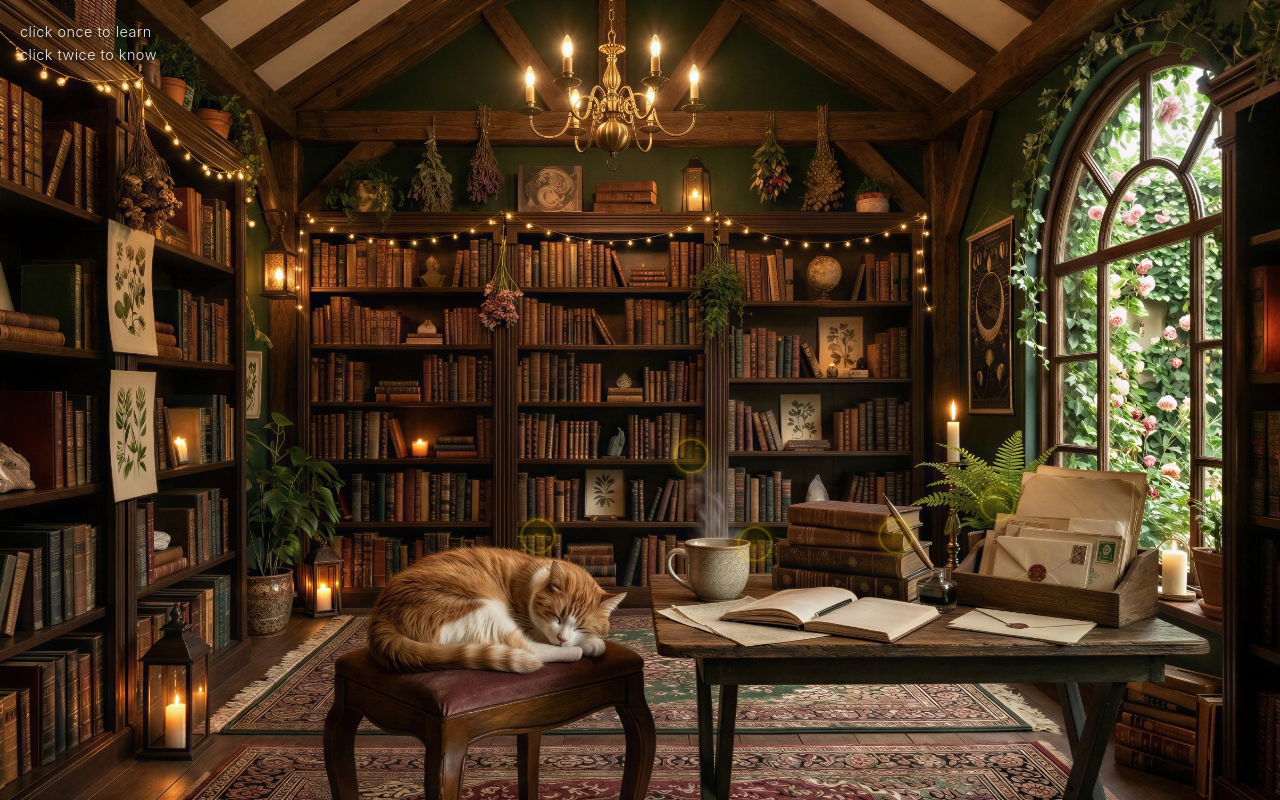
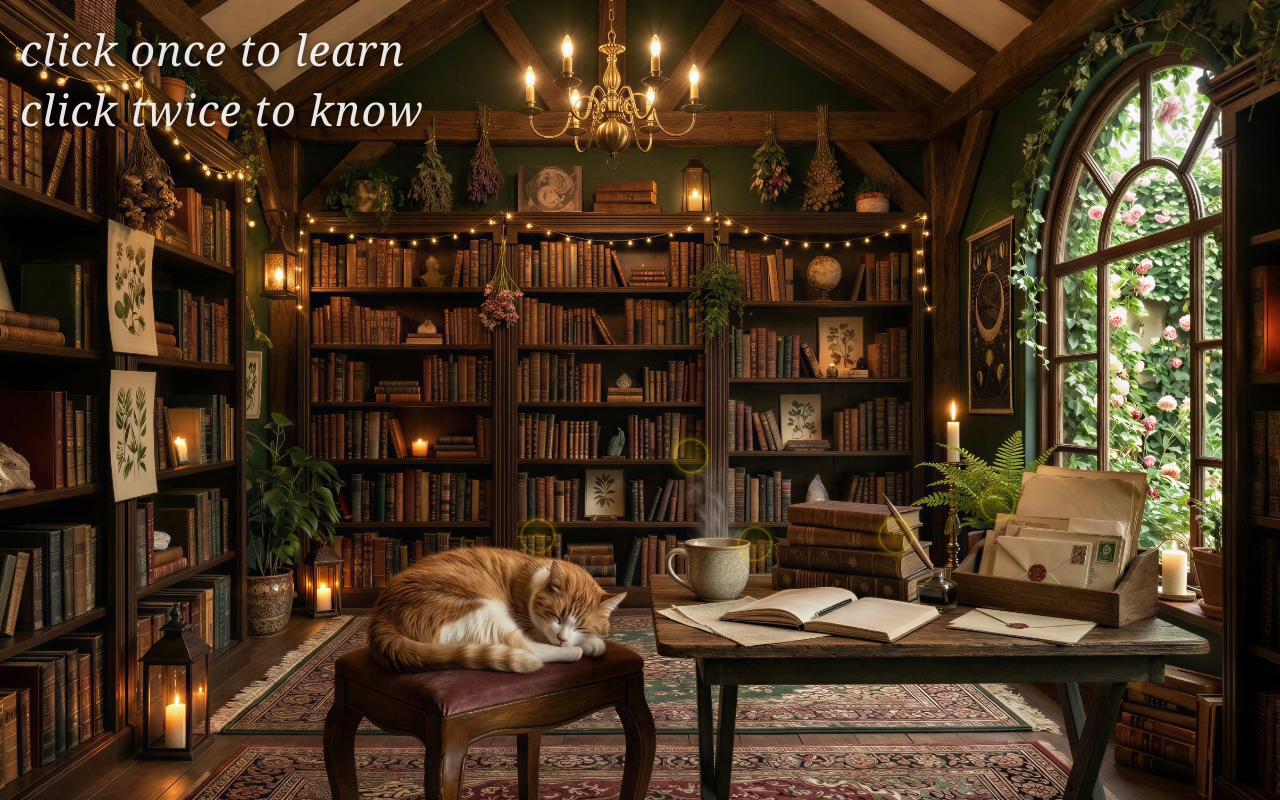
Before and after one commit to markwasu2/wasuwanich, a Next.js app: page / in a window 1280 px wide. Built offline with nearby package versions, Linux system fonts and the light colour scheme.

Commit message:
Make instruction text 3x larger with elegant serif font

```diff
--- a/app/globals.css
+++ b/app/globals.css
@@ -17,16 +17,18 @@ body {
   left: 20px;
   z-index: 50;
   color: white;
-  font-size: 0.9rem;
-  text-shadow: 0 2px 4px rgba(0, 0, 0, 0.8);
-  line-height: 1.6;
+  font-size: 2.7rem;
+  text-shadow: 0 2px 8px rgba(0, 0, 0, 0.9);
+  line-height: 1.4;
   opacity: 0.9;
+  font-family: 'Georgia', 'Palatino', 'Times New Roman', serif;
 }
 
 .instructions p {
   margin: 0;
   font-weight: 300;
-  letter-spacing: 0.5px;
+  letter-spacing: 1px;
+  font-style: italic;
 }
 
 .scene-container {
```
